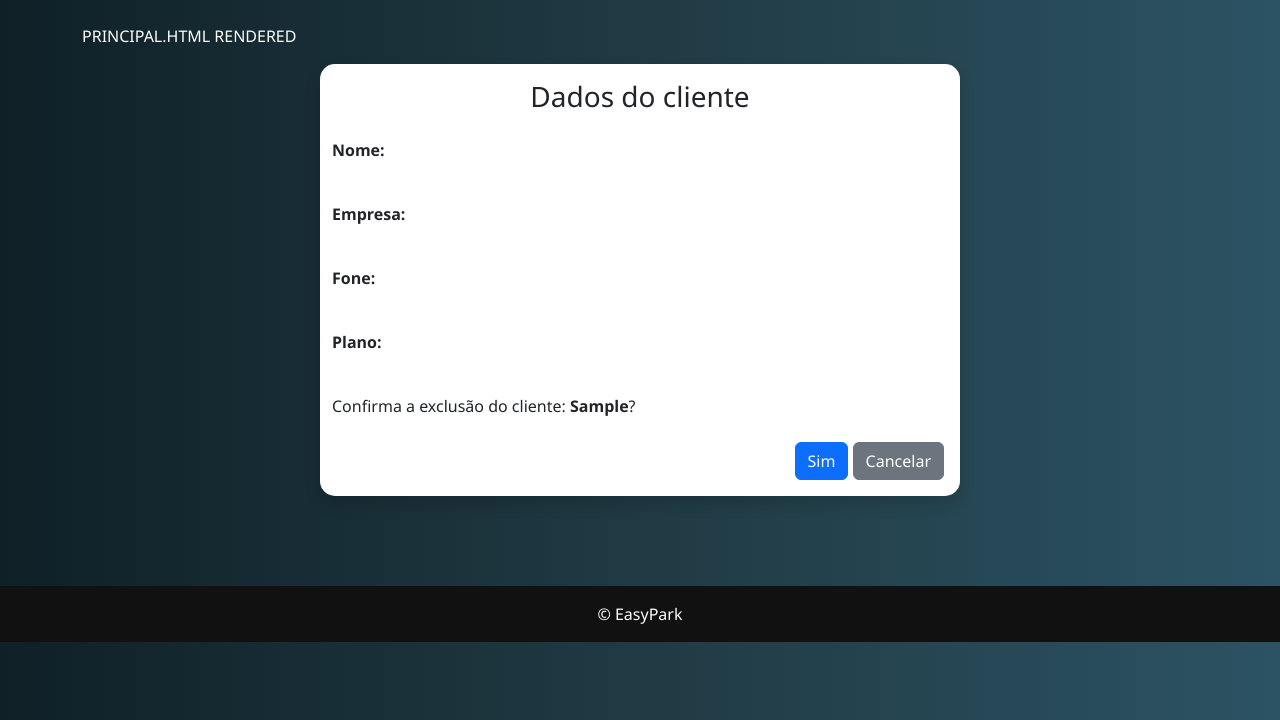
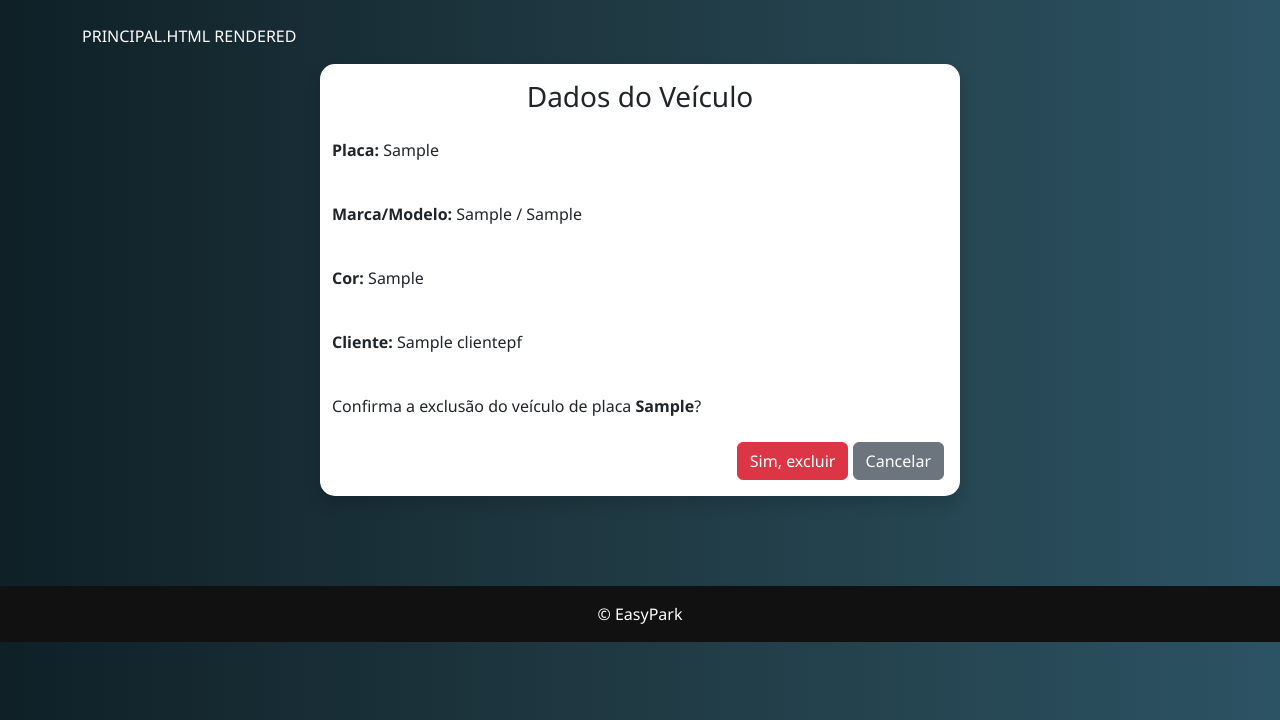
Before and after one commit to piovesannatanael/GESTO-Sistema_de_gestao_de_estacionamento, a Django app: the page made by veiculos/templates/veiculo_apagar.html in a window 1280 px wide. Shown: the part 56-776 px from the top of the page. Run offline with Django 5.2, Linux system fonts and the light colour scheme; tables that the repository leaves empty hold one stand-in row (Sample ...); data that the repository does not hold is empty; some libraries are stand-ins or nearby versions.

Commit message:
CRUD veiculos completo

```diff
--- a/clientes/models.py
+++ b/clientes/models.py
@@ -74,45 +74,3 @@ class ClientePJ(PessoaJuridica):
 
     def __str__(self):
         return super().nome
-
-"""class Cliente(models.Model):
-    TIPO_PESSOA_OPCOES = (
-        ('PF', 'Pessoa Física'),
-        ('PJ', 'Pessoa Jurídica'),
-    )
-
-    class Meta:
-        verbose_name = 'CLiente'
-        verbose_name_plural = 'Clientes'
-
-    def __str__(self):
-        return self.plano.nome
-
-    # Campos comuns
-    nome = models.CharField('Nome', max_length=100, help_text='Nome ou Razão Social')
-    fone = models.CharField('Fone', max_length=15, help_text='Número de telefone')
-    email = models.EmailField('E-mail', max_length=100, help_text='E-mail', unique=True)
-    endereco = models.CharField('Endereço', max_length=300, help_text='Endereço completo')
-    plano = models.ForeignKey('Plano', on_delete=models.SET_NULL, null=True, blank=False, verbose_name='Plano')
-    foto = StdImageField('Foto', upload_to='clientes', delete_orphans=True, null=True, blank=True)
-
-    # Seletor do tipo de pessoa
-    tipo_pessoa = models.CharField('Tipo de Pessoa', max_length=2, choices=TIPO_PESSOA_OPCOES, default='PF')
-
-    # Pessoa Fisica
-    cpf = models.CharField('CPF', max_length=14, unique=True, null=True, blank=True, help_text='Digite o CPF')
-    data_nascimento = models.DateField('Data de nascimento', null=True, blank=True, help_text='Data de nascimento')
-
-    # pessoa juridica
-    cnpj = models.CharField('CNPJ', max_length=18, unique=True, null=True, blank=True,
-                            help_text='Digite o CNPJ da empresa')
-
-
-    class Meta:
-        verbose_name = 'Cliente'
-        verbose_name_plural = 'Clientes'
-        ordering = [Upper('nome')]
-
-    def __str__(self):
-        return self.nome
-"""
--- a/veiculos/templates/veiculo_apagar.html
+++ b/veiculos/templates/veiculo_apagar.html
@@ -1,25 +1,25 @@
 {% extends 'principal.html' %}
 {% load django_bootstrap5 %}
+
 {% block content %}
     <div class="card shadow m-3 col-md-6 mx-auto">
         <div class="card-body">
             <div class="row">
-                <h3 class="text-center">Dados do cliente</h3>
-                <p class="p-2 mt-2"><strong>Nome: </strong>{{ object.nome }}</p>
-                <p class="p-2 mt-2"><strong>Empresa: </strong>{{ object.empresa }}</p>
-                <p class="p-2 mt-2"><strong>Fone: </strong>{{ object.fone }}</p>
-                <p class="p-2 mt-2"><strong>Plano: </strong>{{ object.plano }}</p>
-                {% if object.foto.url is not empty %}
-                    <div class="col-2">
-                        <img src="{{ object.foto.url }}" class="img-thumbnail" width="100" height="100" alt="/">
-                    </div>
-                {% endif %}
-                <p class="p-2 mt-2">Confirma a exclusão do cliente: <strong>{{ object }}</strong>?</p>
-                <form method="POST" enctype="multipart/form-data">
+                <h3 class="text-center">Dados do Veículo</h3>
+
+                <p class="p-2 mt-2"><strong>Placa: </strong>{{ object.placa }}</p>
+                <p class="p-2 mt-2"><strong>Marca/Modelo: </strong>{{ object.marca }} / {{ object.modelo }}</p>
+                <p class="p-2 mt-2"><strong>Cor: </strong>{{ object.cor }}</p>
+                <p class="p-2 mt-2"><strong>Cliente: </strong>{{ object.cliente.nome }}</p>
+
+                <p class="p-2 mt-2">Confirma a exclusão do veículo de placa <strong>{{ object.placa }}</strong>?</p>
+
+                <form method="POST">
                     {% csrf_token %}
                     <div class="text-end">
-                        {% bootstrap_button button_type="submit" content="Sim" %}
-                        <a href="{% url 'clientes' %}" class="btn btn-secondary text-white" type="button">
+                        <button type="submit" class="btn btn-danger">Sim, excluir</button>
+
+                        <a href="{% url 'veiculos' %}" class="btn btn-secondary text-white" type="button">
                            <span class="text">Cancelar</span>
                         </a>
                     </div>
--- a/veiculos/views.py
+++ b/veiculos/views.py
@@ -43,7 +43,6 @@ class VeiculoUpdateView(SuccessMessageMixin, UpdateView):
 
 class VeiculoDeleteView(SuccessMessageMixin, DeleteView):
     model = Veiculo
-    form_class = VeiculoModelForm
     template_name = 'veiculo_apagar.html'
     success_url = reverse_lazy('veiculos')
     success_message = 'Veículo excluído com sucesso!'
```
Also changed, not shown: clientes/migrations/0001_initial.py, clientes/migrations/0002_cliente_delete_clientepf_delete_clientepj.py (deleted), clientes/migrations/0003_remove_cliente_num_cadastro_remove_cliente_plano.py (deleted), clientes/migrations/0004_cliente_cnpj_cliente_tipo_pessoa_alter_cliente_cpf_and_more.py (deleted), clientes/migrations/0005_plano_cliente_plano.py (deleted), clientes/migrations/0006_clientepf_clientepj_delete_cliente.py (deleted), funcionarios/migrations/0001_initial.py, funcionarios/migrations/0002_alter_funcionario_cpf.py (deleted), funcionarios/migrations/0003_alter_funcionario_cpf_and_more.py (deleted), funcionarios/migrations/0004_alter_funcionario_cpf.py (deleted), funcionarios/migrations/0005_alter_funcionario_cpf.py (deleted), home/migrations/__init__.py (deleted), veiculos/migrations/0001_initial.py, veiculos/migrations/0002_veiculo_cliente.py (deleted).
